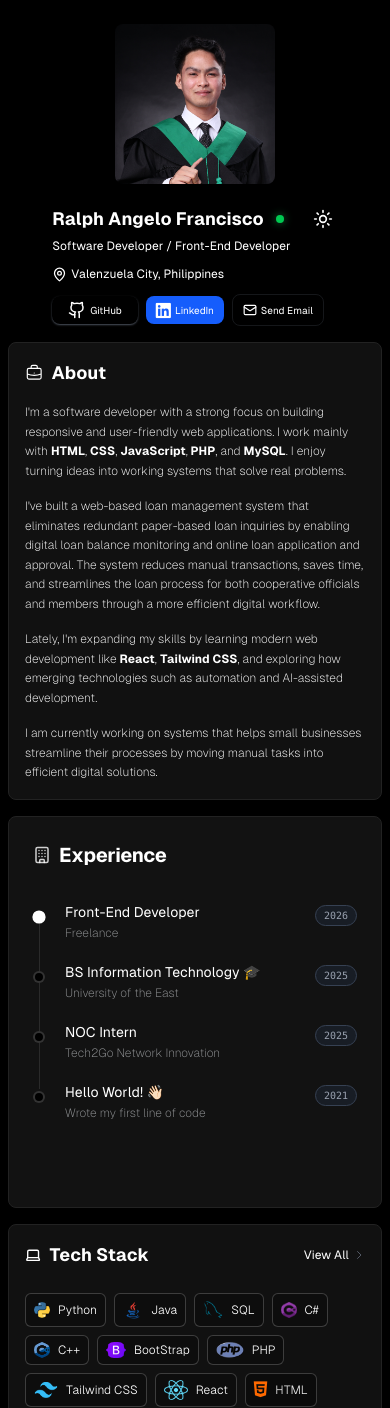
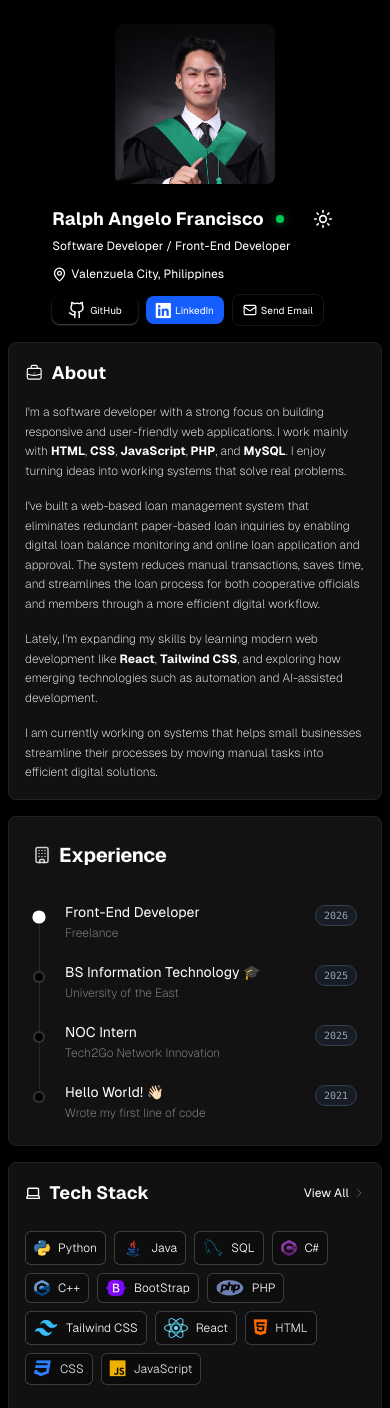
Before and after one commit to ralphfrncisco/portfolio, a React (Vite) app: page / in a window 390 px wide. Shown: the top 1408 px of the page. Built offline with nearby package versions, Linux system fonts and the light colour scheme.

Commit message:
fixed padding issues

```diff
--- a/src/layout/Experience.jsx
+++ b/src/layout/Experience.jsx
@@ -11,7 +11,7 @@ function Experience({ darkMode }) {
 
   return (
     <section className = "p-2">
-      <div className={`border rounded-lg p-6 pb-[5.4rem] transition-colors duration-300 ${
+      <div className={`border rounded-lg p-6 md:pb-[5.4rem] transition-colors duration-300 ${
         darkMode ? 'bg-[#121212] border-[#222] text-white' : 'bg-white border-gray-200 text-gray-900 shadow-sm'
       }`}>
         <div className="flex items-center gap-2 mb-9">
```
